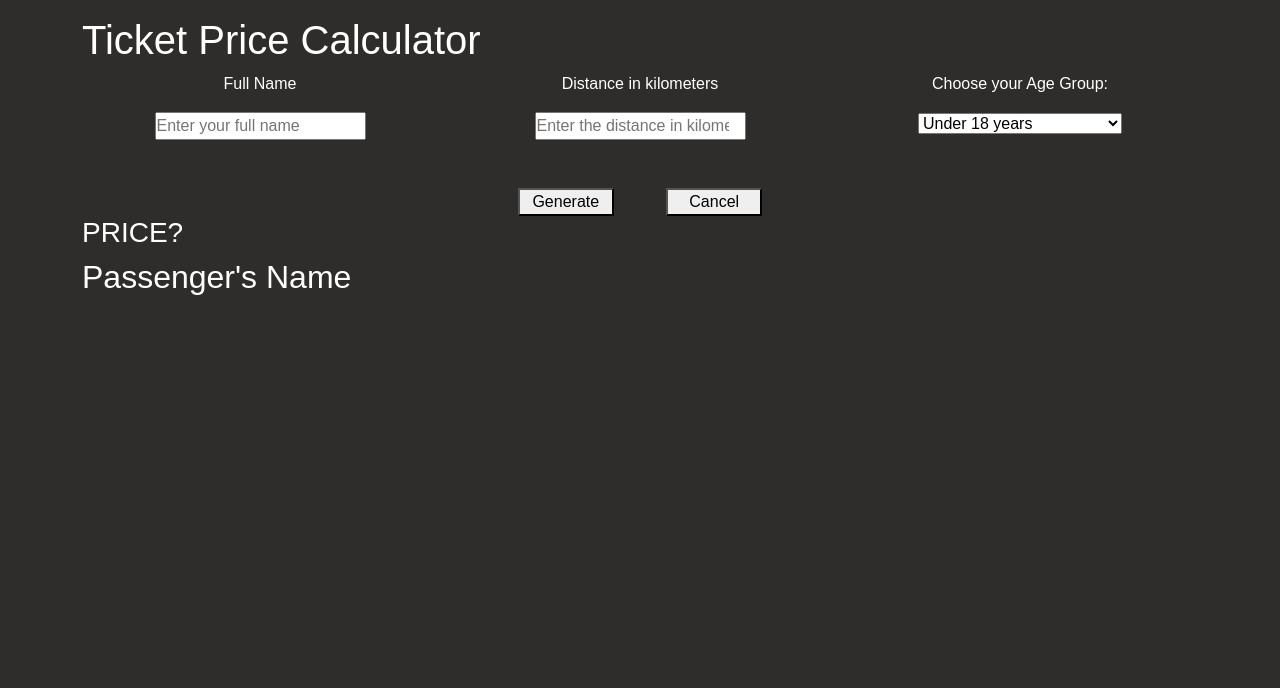
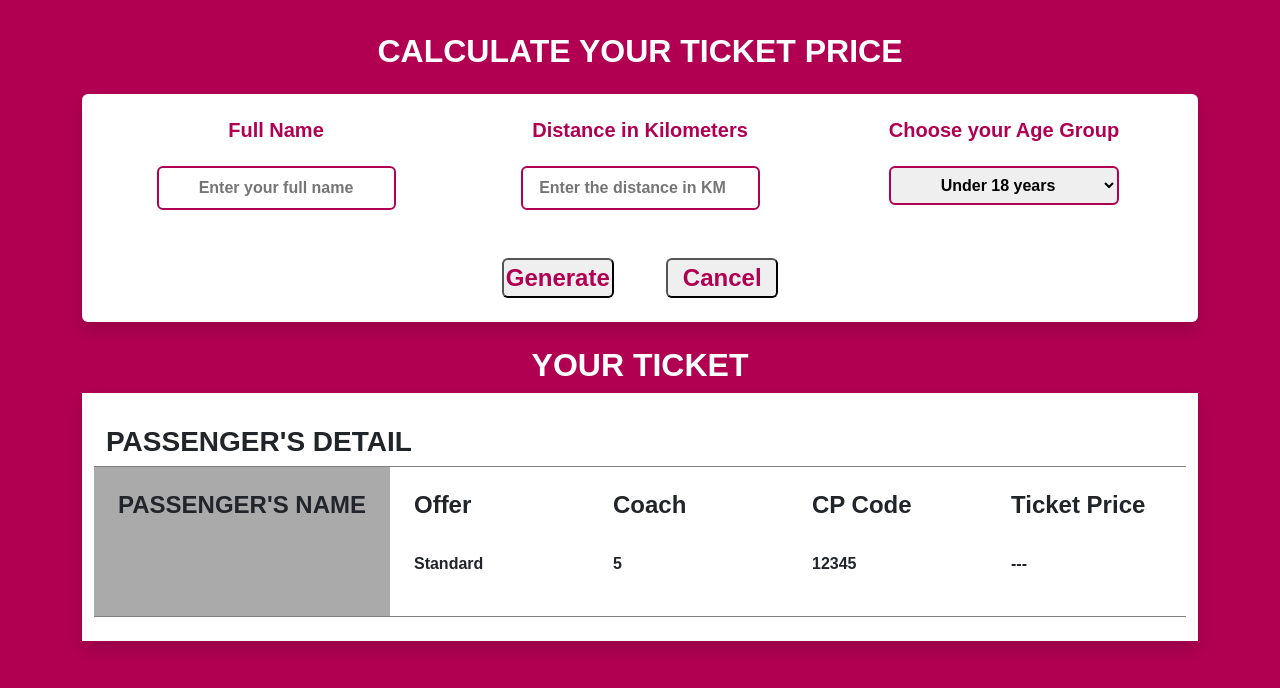
Before and after one commit to misrar09/js-biglietto-treno-form, a plain HTML site: page index.html in a window 1280 px wide. Drawn offline with nearby package versions, Linux system fonts and the light colour scheme.

Commit message:
Ticket OK

```diff
--- a/index.html
+++ b/index.html
@@ -1,60 +1,95 @@
 <!DOCTYPE html>
 <html lang="en">
+
 <head>
     <meta charset="UTF-8">
     <meta name="viewport" content="width=device-width, initial-scale=1.0">
-    <link href="https://cdn.jsdelivr.net/npm/bootstrap@5.2.3/dist/css/bootstrap.min.css" rel="stylesheet" integrity="sha384-rbsA2VBKQhggwzxH7pPCaAqO46MgnOM80zW1RWuH61DGLwZJEdK2Kadq2F9CUG65" crossorigin="anonymous">
+    <link href="https://cdn.jsdelivr.net/npm/bootstrap@5.2.3/dist/css/bootstrap.min.css" rel="stylesheet"
+        integrity="sha384-rbsA2VBKQhggwzxH7pPCaAqO46MgnOM80zW1RWuH61DGLwZJEdK2Kadq2F9CUG65" crossorigin="anonymous">
     <link rel="stylesheet" href="style.css">
     <title>JS TRAIN TICKET</title>
 </head>
+
 <body>
 
 
     <div class="container">
-        <h1>Ticket Price Calculator</h1>
-        <form action="">
-            <div class="row">
+        <h1 class="text-center text-white fs-2 fw-bold p-3"> CALCULATE YOUR TICKET PRICE</h1>
+        <section class=" shadow calculation bg-white rounded ">
+            <div class="row p-4">
+                <form class="col">
+                    <div class="row ">
                         <div class="bio col-4 text-center">
-                    <label class="d-block pb-3" for="fullName">Full Name</label>
-                    <input type="text" id="fullName" placeholder="Enter your full name">
+                            <label class="d-block pb-3" for="fullName"><h5 class="fw-bold">Full Name</h5></label>
+                            <input class="rounded p-2 text-center fw-bold" type="text" id="fullName" placeholder="Enter your full name">
                         </div>
                         <div class="col-4 text-center">
-                    <label class="d-block pb-3" for="km">Distance in kilometers</label>
-                    <input type="number" id="km" placeholder="Enter the distance in kilometers">
+                            <label class="d-block pb-3" for="km"><h5 class="fw-bold">Distance in Kilometers</h5></label>
+                            <input class="rounded p-2 text-center fw-bold" type="number" id="km" placeholder="Enter the distance in KM">
                         </div>
                         <div class="col-4 text-center">
-                    <label class="d-block pb-3" for="ageGroup">Choose your Age Group:</label>
-                    <select id="ageGroup">
+                            <label class="d-block pb-3" for="ageGroup"><h5 class="fw-bold">Choose your Age Group</h5></label>
+                            <select class="rounded p-2 text-center fw-bold" id="ageGroup">
                                 <option value="minor">Under 18 years</option>
                                 <option value="adult">Between 18 and 65 years</option>
                                 <option value="senior">Over 65 years</option>
                             </select>
                         </div>
+                    </div>
+                </form>
+            </div>
+            <div class="row pb-4">
+                <div class="text-center pt-4">
+                    <button class="buttons rounded mx-4" type="button" id="btnGen">Generate</button>
+                    <button class="buttons rounded mx-4" type="button" id="btnCanc">Cancel</button>
+                </div>
+            </div>
+        </section>
+
+
+        <h1 class="text-center text-white fs-2 fw-bold pt-4">YOUR TICKET</h1>
+        <section class=" shadow ticket bg-white p-4">
+            <h2 class="fs-3 fw-bold pt-2">PASSENGER'S DETAIL</h2>
+            <div class="row psDetail">
+                <div class="col-auto p-4">
+                    <h3 class="fs-4 pb-3 fw-bold">PASSENGER'S NAME</h3>
+                    <h4 class="fw-bold" id="userName"></h4>
+                </div>
+                <div class="col p-4">
+                    <h4 class="pb-4 fw-bold fs-4">Offer</h4>
+                    <p>Standard</p>
+
+                </div>
+                <div class="col p-4">
+                    <h4 class="pb-4 fw-bold fs-4">Coach</h4>
+                    <p class="carrozza">5</p>
+
+                </div>
+                <div class="col p-4">
+                    <h4 class="pb-4 fw-bold fs-4">CP Code</h4>
+                    <p class="codeCp">12345</p>
+
+                </div>
+                <div class="col p-4">
+                    <h4 class="pb-4 fw-bold fs-4">Ticket Price</h4>
+                    <p id="price">---</p>
 
                 </div>
 
-            <div class="row">
-                <div class="text-center pt-5">
-                    <button class="buttons mx-4" type="button" id="btnGen">Generate</button>
-                    <button class="buttons mx-4" type="button" id="btnCanc">Cancel</button>
-                </div>
             </div>
 
-
-        </form>
+        </section>
 
 
-        <h3 id="price">PRICE?</h3>
 
 
-        <div class="ticket">
-            <h2>Passenger's Name</h2>
-            <h3 id="userName"></h3>
-        </div>
+
+
 
     </div>
 
     <script src="main.js"></script>
 
 </body>
+
 </html>
--- a/main.js
+++ b/main.js
@@ -52,7 +52,7 @@ buttonGenerate.addEventListener("click", function() {
                 finalPrice = (pricePerKm * travelingDistance)
                 }
 
-    priceEl.innerHTML = `Your Ticket price is:  ${finalPrice.toFixed(2)} euros only`;
+    priceEl.innerHTML = `${finalPrice.toFixed(2)}€`;
     document.getElementById("userName").innerHTML = `${fullName}`;
 
 
--- a/style.css
+++ b/style.css
@@ -6,12 +6,46 @@
 
 body{
     font-family: sans-serif;
-    background-color: rgb(46, 45, 44);
+    background-color: #b10052;
     padding: 1rem;
-    color: white;
+    font-weight: bold;
+
 
 }
 
 .buttons{
-    width: 6rem;
+    width: 7rem;
+    color: #b10052;
+    font-weight: bold;
+    font-size: 1.5rem;
+
 }
+
+input, select{
+
+    border: 2px solid;
+    border-color: #b10052;
+}
+
+.col-auto{
+    background-color: rgb(170, 170, 170);
+}
+
+
+.buttons:hover{
+    border-color: orange;
+}
+
+h5{
+    color: #b10052;
+
+}
+
+.psDetail{
+    border-bottom: 1px solid gray;
+    border-top: 1px solid gray;
+}
+
+p{
+    font-size: 1rem;
+}
```
Lines whose indentation alone changed are shown as unchanged.
